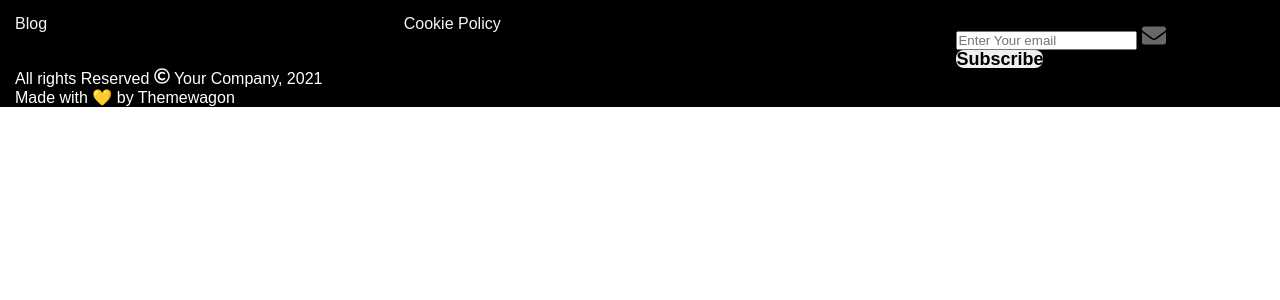
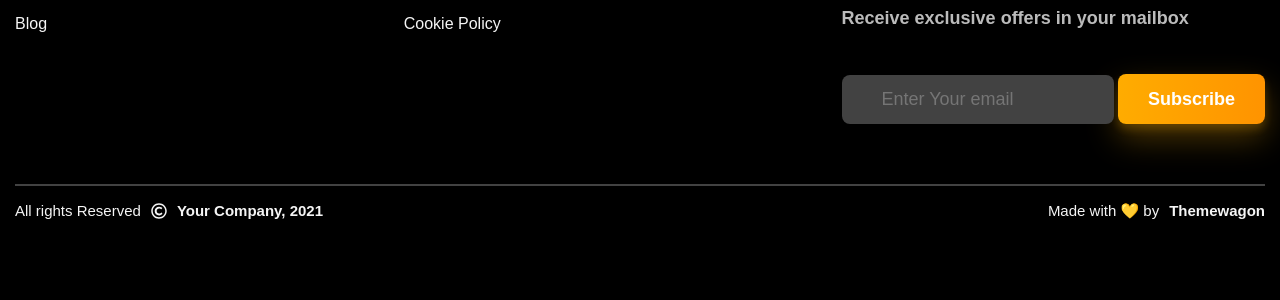
Before and after one commit to Dilsoor/FoodWagon, a plain HTML site: page index.html in a window 1280 px wide. Shown: the part 7486-7786 px from the top of the page. Before the commit the page ends 7593 px from the top, so only its background shows below. Drawn offline with Linux system fonts and the light colour scheme.

Commit message:
footer-bottom

```diff
--- a/styles/style.scss
+++ b/styles/style.scss
@@ -572,6 +572,7 @@ button {
 .footer{
   background-color: black;
   color: #fff;
+  padding-bottom: 80px;
   h2{
     font-size: 22px;
     margin-top: 60px;
@@ -591,7 +592,6 @@ button {
       color: #F5F5F5;
       padding: 7px 0px;
       margin: 1px 0px;
-
     }
   }
   &__top{
@@ -613,6 +613,8 @@ button {
   &__main{
     display: flex;
     justify-content: space-between;
+    padding-bottom: 60px;
+    border-bottom: 2px solid #424242;
     &-left{
       display: flex;
       gap: 90px;
@@ -624,7 +626,53 @@ button {
         margin-right: 16px;
         opacity: 0.6;
       }
-
+      h4{
+        font-size: 18px;
+        color: #BBBBBB;
+        margin-top: 40px;
+      }
+      form{
+        margin-top: 45px;
+        input{
+          position: relative;
+          background: #424242;
+          border-radius: 8px;
+          border: none;
+          outline: none;
+          padding: 14px 0px 14px 40px;
+          font-size: 18px;
+        }
+        img{
+          position: absolute;
+          top: 916vh;
+          left: 1068px;
+          z-index: 9;
+        }
+        button{
+          display: inline-block;
+          background: linear-gradient(92.84deg, #FFB800 -47.72%, #FF8A00 136.81%);
+          box-shadow: 0px 5px 8px rgba(222, 151, 0, 0.24), 0px 14px 32px rgba(255, 178, 14, 0.29);
+          border-radius: 8px;
+          padding: 16px 30px;
+          color: white;
+        }
+      }
+    }
+  }
+  &__bottom{
+    display: flex;
+    justify-content: space-between;
+    margin-top: 16px;
+    p{
+      display: flex;
+      align-items: center;
+      gap: 10px;
+      color: #F5F5F5;
+      font-size: 15px;
+      font-weight: 400;
+      span{
+        font-weight: 700;
+      }
     }
   }
 }
```
Also changed, not shown: styles/style.css, 1 other file.
